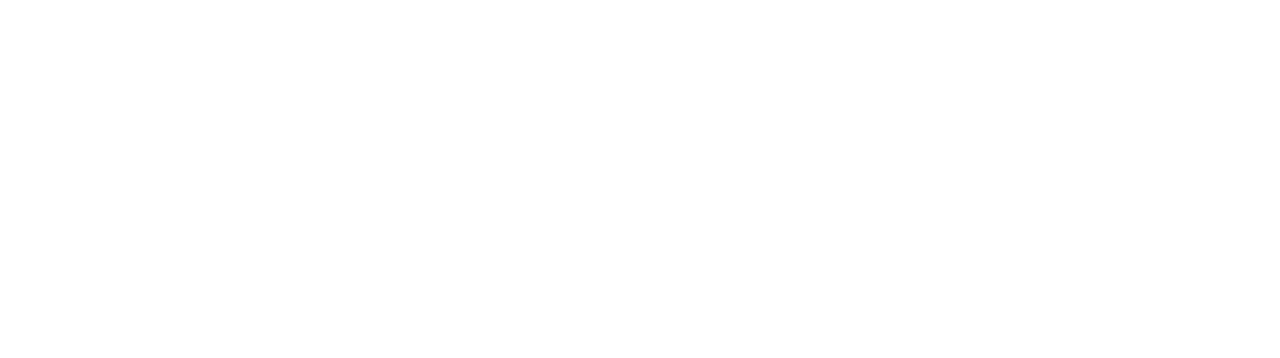
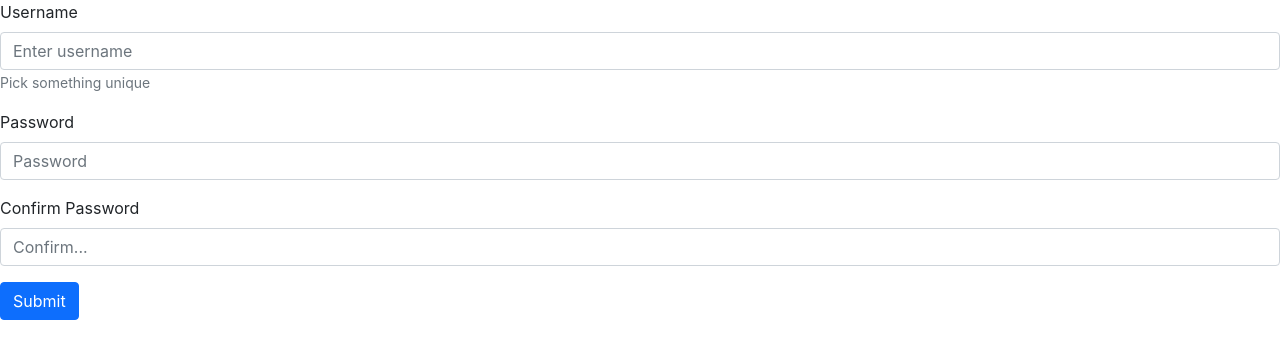
Before and after one commit to KP-90/Blog-Frontend, a React (Create React App) app in the folder blog_owner/: page /user/signup in a window 1280 px wide. Before the commit this address had no page. Shown: the top 358 px of the page. Built offline with nearby package versions, Linux system fonts and the light colour scheme.

Commit message:
adding user functionality

```diff
--- a/blog_owner/src/App.js
+++ b/blog_owner/src/App.js
@@ -5,9 +5,8 @@ import Main from './components/Main'
 
 const App = () => {
   const [blogposts, setBlogs] = useState('')
-
   useEffect(() => {
-    fetch('http://localhost:4000', {mode: "cors"})
+    fetch(`${process.env.REACT_APP_API_URL}`, {mode: "cors"})
     .then(response => {
       return response.json()
     })
--- a/blog_owner/src/RouteSwitch.js
+++ b/blog_owner/src/RouteSwitch.js
@@ -3,11 +3,13 @@ import App from "./App";
 import NewPost from "./components/NewPost";
 import Edit_Post from "./components/EditPost";
 import BlogSingle from "./components/BlogSingle";
+import Signup from "./components/login";
 const RouteSwitch = () => {
     return (
       <BrowserRouter>
         <Routes>
           <Route path="/" element={<App />} />
+          <Route path='/user/signup' element={<Signup />} />
           <Route path="/new" element={<NewPost />} />
           <Route path="/blog/:id" element={<BlogSingle />} />
           <Route path="/blog/:id/edit" element={<Edit_Post />} />
--- a/blog_owner/src/components/BlogSingle.js
+++ b/blog_owner/src/components/BlogSingle.js
@@ -11,16 +11,18 @@ const Blog_single = (props) => {
 
     // Get all comments for this post
     useEffect(() => {
-        fetch(`${process.env.API_URL}/comments/${id.id}`, {mode: 'cors'})
+        //Using process.env variable breaks this for some reason
+        fetch(`${process.env.REACT_APP_API_URL}/comments/${id.id}`, {mode: 'cors'})
         .then(response => response.json())
         .then(data => {
+            console.log(data)
             setComments(data)
         })
     }, [])
 
     const handleSubmit = (e) => {
         let comm_text = document.querySelector("#comment_box").value
-        fetch(`${process.env.API_URL}/comments`, {
+        fetch(`${process.env.REACT_APP_API_URL}/comments`, {
             method: 'POST',
             mode: 'cors',
             headers: {'Content-Type': 'application/json',},
--- a/blog_owner/src/components/Card.js
+++ b/blog_owner/src/components/Card.js
@@ -9,7 +9,7 @@ const CustomCard = (props) => {
 
     const handleDelete = (e) => {
         if(window.confirm("Are you sure you want to delete this post?")) {
-            fetch(`${process.env.API_URL}/blog/${props.item.id}/delete`, {
+            fetch(`${process.env.REACT_APP_API_URL}/blog/${props.item.id}/delete`, {
                 method: 'POST',
                 mode: 'cors'
             })
@@ -26,7 +26,7 @@ const CustomCard = (props) => {
     const handlePublish = (e) => {
         let status = props.item.published
         if(window.confirm("This item is NOT published. Are you sure you want publish it?")) {
-            fetch(`${process.env.API_URL}/blog/${props.item.id}/edit`, {
+            fetch(`${process.env.REACT_APP_API_URL}/blog/${props.item.id}/edit`, {
                 method: 'POST',
                 mode: 'cors',
                 headers: {
--- a/blog_owner/src/components/EditPost.js
+++ b/blog_owner/src/components/EditPost.js
@@ -25,7 +25,7 @@ const Edit_Post = (props) => {
         e.preventDefault()
         console.log(e.target)
         console.log("submit acheived")
-        fetch(`${process.env.API_URL}/blog/${data.id}/edit`, {
+        fetch(`${process.env.REACT_APP_API_URL}/blog/${data.id}/edit`, {
             method: 'POST',
             mode: "cors",
             headers: {
--- a/blog_owner/src/components/NewPost.js
+++ b/blog_owner/src/components/NewPost.js
@@ -16,7 +16,7 @@ const New_post = (props) => {
         e.preventDefault()
         console.log(e.target)
         console.log("submit acheived")
-        fetch(`${process.env.API_URL}/blog`, {
+        fetch(`${process.env.REACT_APP_API_URL}/blog`, {
             method: 'POST',
             mode: "cors",
             headers: {
--- a/blog_owner/src/components/header.js
+++ b/blog_owner/src/components/header.js
@@ -8,7 +8,9 @@ const Header = (props) => {
                 <h1>Blog HQ</h1>
             </Link>
             <Link to={'/new'}><h2>Start</h2></Link>
+            <Link to={'/user/signup'}>Signup</Link>
         </div>
+
     )
 }
 
--- /dev/null
+++ b/blog_owner/src/components/login.js
@@ -0,0 +1,65 @@
+import Form from 'react-bootstrap/Form'
+import { Button } from 'react-bootstrap'
+import { useState } from 'react'
+
+const Signup = () => {
+
+    let [errors, setErrors] = useState([])
+    const handleSubmit = (e) => {
+        e.preventDefault()
+        let uname = document.querySelector("#formBasicUsername").value
+        let user_pass = document.querySelector("#formBasicPassword").value
+        let confirm_pass = document.querySelector("#formConfirmPassword").value
+        if( uname && user_pass && confirm_pass) {
+            fetch(`${process.env.REACT_APP_API_URL}/user/signup`, {
+                method: 'POST',
+                mode: 'cors',
+                headers: {'Content-Type': 'application/json'},
+                body: JSON.stringify({
+                    username: uname,
+                    password: user_pass,
+                    confirm_pass: confirm_pass
+                })
+            })
+            .then(response => response.json())
+            .then(data => {
+                setErrors(data)
+                console.log(data)
+            })
+        }
+        else{console.log("Field is empty")}
+    }
+
+    return(
+        <Form id='signup-form' onSubmit={handleSubmit}>
+            <Form.Group className="mb-3" controlId="formBasicUsername">
+                <Form.Label>Username</Form.Label>
+                <Form.Control type="text" placeholder="Enter username" />
+                <Form.Text className="text-muted">
+                  Pick something unique
+                </Form.Text>
+            </Form.Group>
+
+            <Form.Group className="mb-3" controlId="formBasicPassword">
+                <Form.Label>Password</Form.Label>
+                <Form.Control type="password" placeholder="Password" />
+            </Form.Group>
+            <Form.Group className="mb-3" controlId="formConfirmPassword">
+                <Form.Label>Confirm Password</Form.Label>
+                <Form.Control type="password" placeholder="Confirm..." />
+            </Form.Group>
+            <Button variant="primary" type="submit">
+                Submit
+            </Button>
+            {errors && (errors.length > 0) ?
+                (errors.map(function(error, i) {
+                    return <p key={i}>{error.msg}</p>
+                })
+            ) : (
+                <></>
+            )}
+        </Form>
+    )
+}
+
+export default Signup
--- a/blog_owner/src/index.js
+++ b/blog_owner/src/index.js
@@ -3,7 +3,6 @@ import React from 'react';
 import ReactDOM from "react-dom/client";
 import RouteSwitch from "./RouteSwitch";
 import './index.css';
-
 const root = ReactDOM.createRoot(document.getElementById('root'));
 
 root.render(
```
Also changed, not shown: 2 other files (tests, documents, lock files or other folders).
